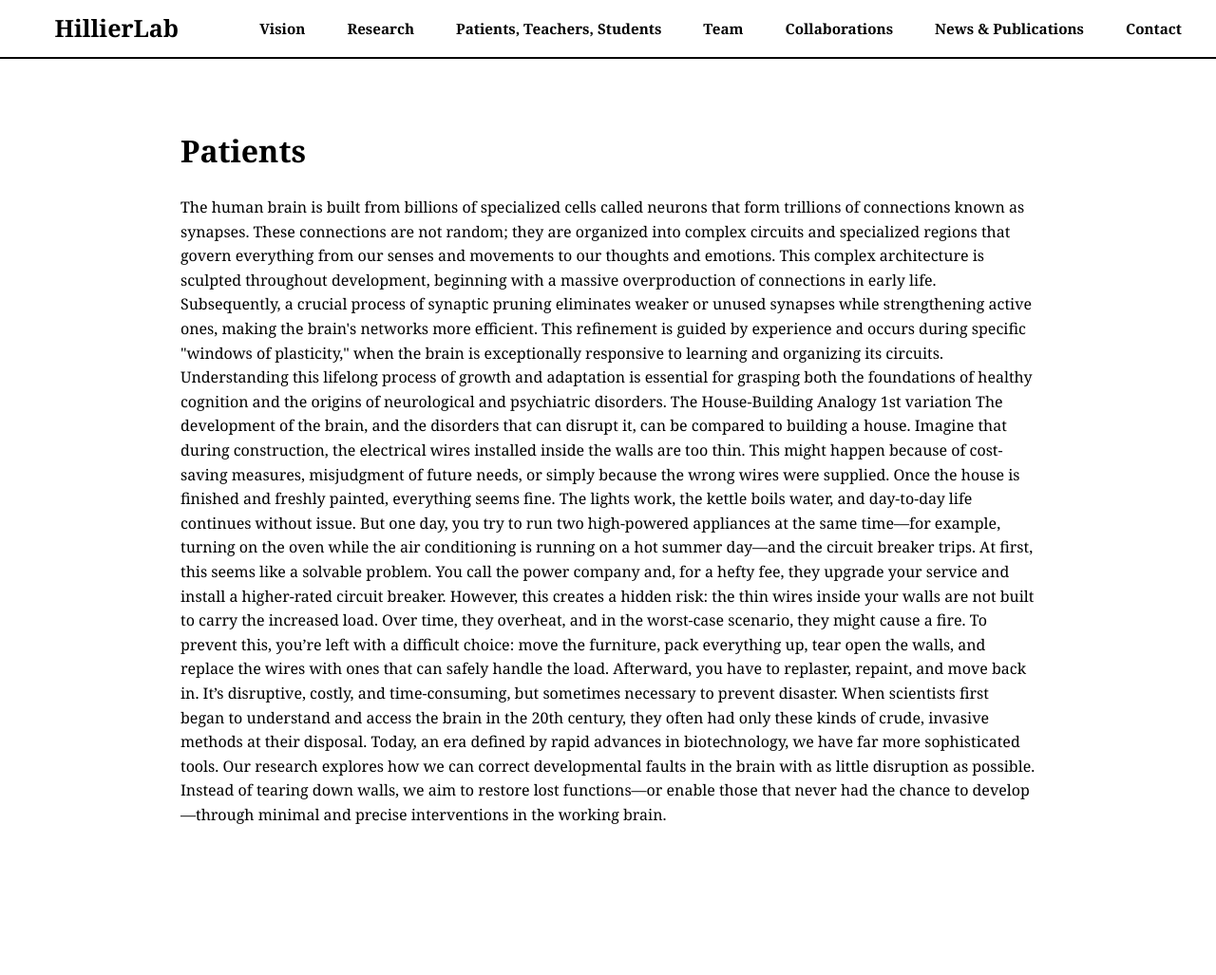
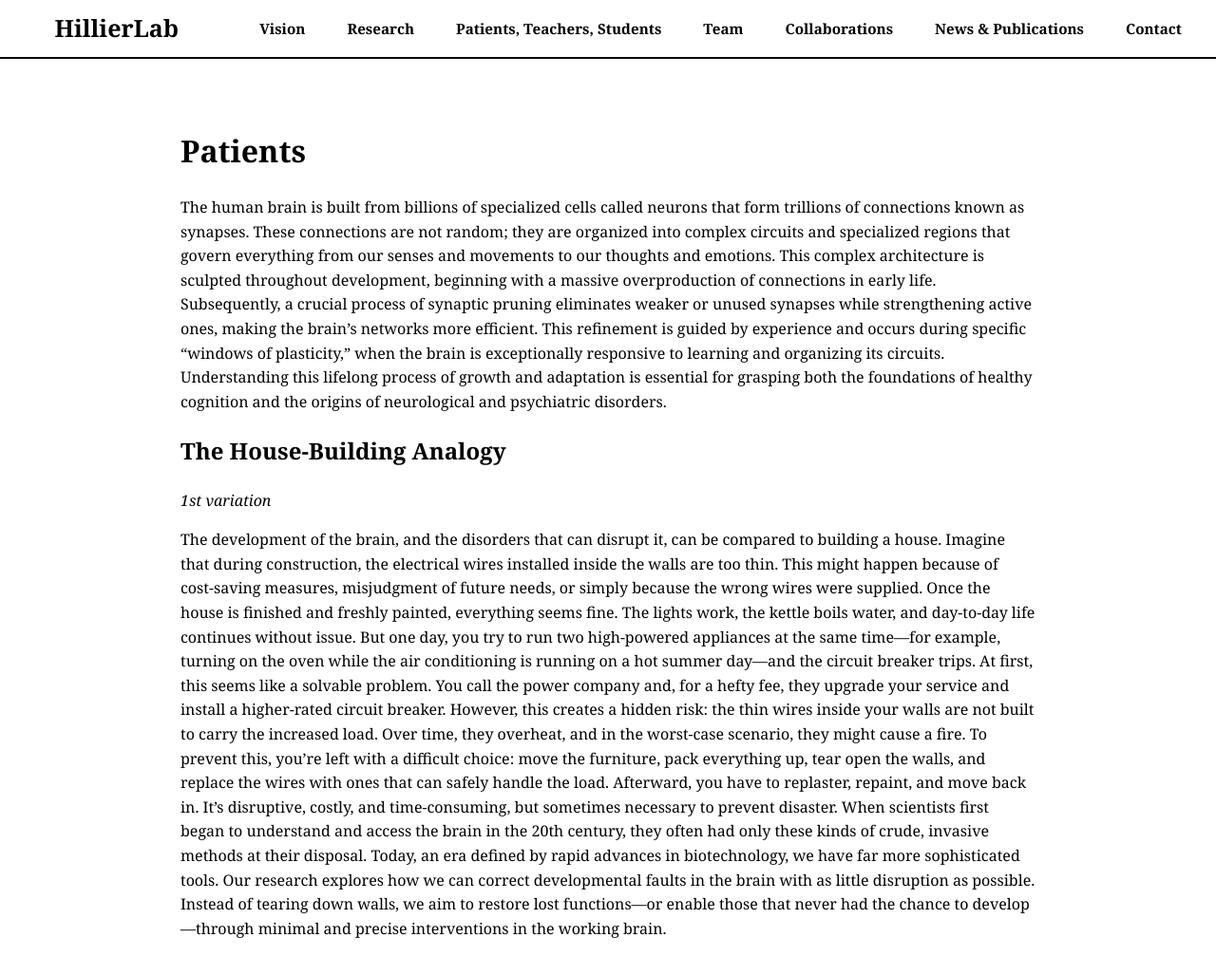
Before and after one commit to dzsano/rottenbillerdavid.github.io, a Jekyll site: the page built from patients-teachers-students.md, in a window 1280 px wide and 1039 px high. Shown: the top 1027 px of the window at 95% size. Built offline with Jekyll 4.4.1, drawn with Linux system fonts in a browser that asks for light colours.

Commit message:
Update patients-teachers-students.md

```diff
--- a/patients-teachers-students.md
+++ b/patients-teachers-students.md
@@ -2,14 +2,15 @@
 layout: page
 title: Patients
 ---
-<p>The human brain is built from billions of specialized cells called neurons that form trillions of connections known as synapses. These connections are not random; they are organized into complex circuits and specialized regions that govern everything from our senses and movements to our thoughts and emotions.
+The human brain is built from billions of specialized cells called neurons that form trillions of connections known as synapses. These connections are not random; they are organized into complex circuits and specialized regions that govern everything from our senses and movements to our thoughts and emotions.
 This complex architecture is sculpted throughout development, beginning with a massive overproduction of connections in early life. Subsequently, a crucial process of synaptic pruning eliminates weaker or unused synapses while strengthening active ones, making the brain's networks more efficient. This refinement is guided by experience and occurs during specific "windows of plasticity," when the brain is exceptionally responsive to learning and organizing its circuits. Understanding this lifelong process of growth and adaptation is essential for grasping both the foundations of healthy cognition and the origins of neurological and psychiatric disorders.
 
-The House-Building Analogy
-1st variation
+## The House-Building Analogy
+
+*1st variation*
+
 The development of the brain, and the disorders that can disrupt it, can be compared to building a house. Imagine that during construction, the electrical wires installed inside the walls are too thin. This might happen because of cost-saving measures, misjudgment of future needs, or simply because the wrong wires were supplied.
 Once the house is finished and freshly painted, everything seems fine. The lights work, the kettle boils water, and day-to-day life continues without issue. But one day, you try to run two high-powered appliances at the same time—for example, turning on the oven while the air conditioning is running on a hot summer day—and the circuit breaker trips.
 At first, this seems like a solvable problem. You call the power company and, for a hefty fee, they upgrade your service and install a higher-rated circuit breaker. However, this creates a hidden risk: the thin wires inside your walls are not built to carry the increased load. Over time, they overheat, and in the worst-case scenario, they might cause a fire.
 To prevent this, you’re left with a difficult choice: move the furniture, pack everything up, tear open the walls, and replace the wires with ones that can safely handle the load. Afterward, you have to replaster, repaint, and move back in. It’s disruptive, costly, and time-consuming, but sometimes necessary to prevent disaster.
 When scientists first began to understand and access the brain in the 20th century, they often had only these kinds of crude, invasive methods at their disposal. Today, an era defined by rapid advances in biotechnology, we have far more sophisticated tools. Our research explores how we can correct developmental faults in the brain with as little disruption as possible. Instead of tearing down walls, we aim to restore lost functions—or enable those that never had the chance to develop—through minimal and precise interventions in the working brain.
-</p>
```
